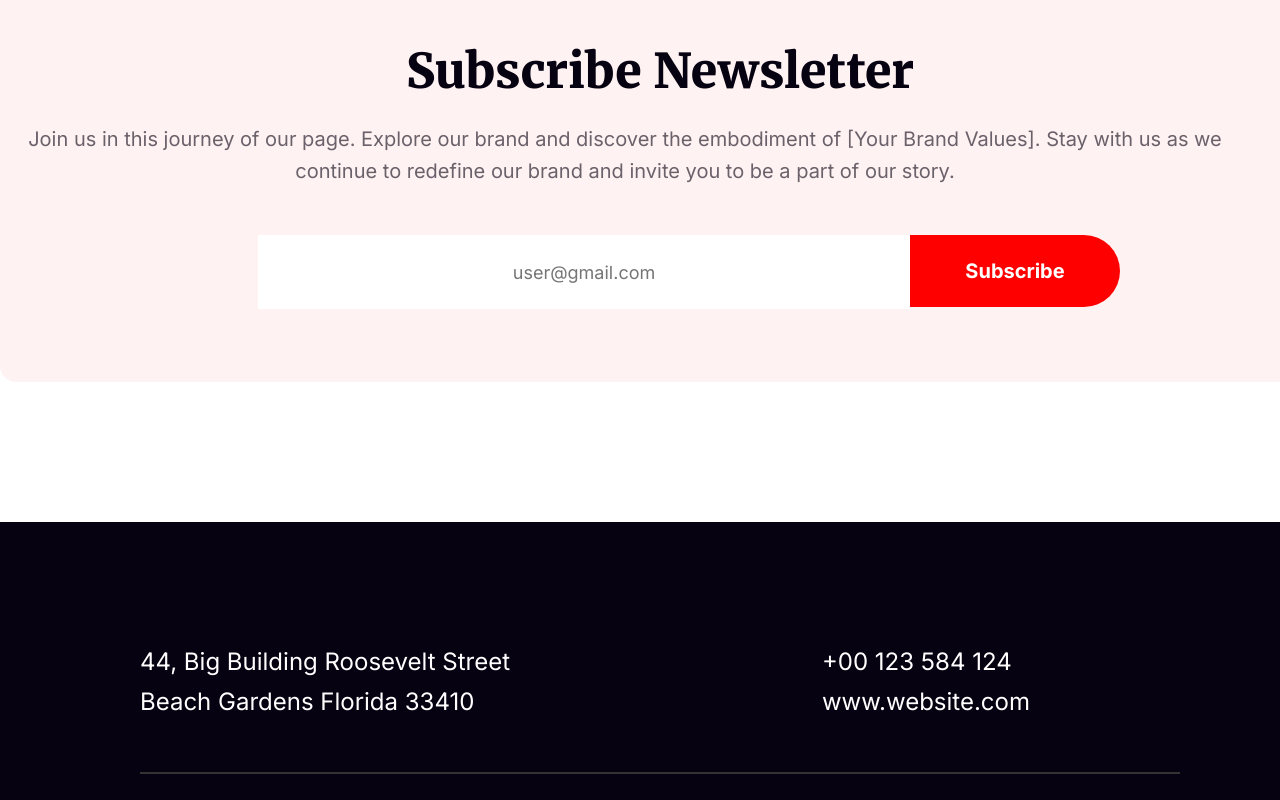
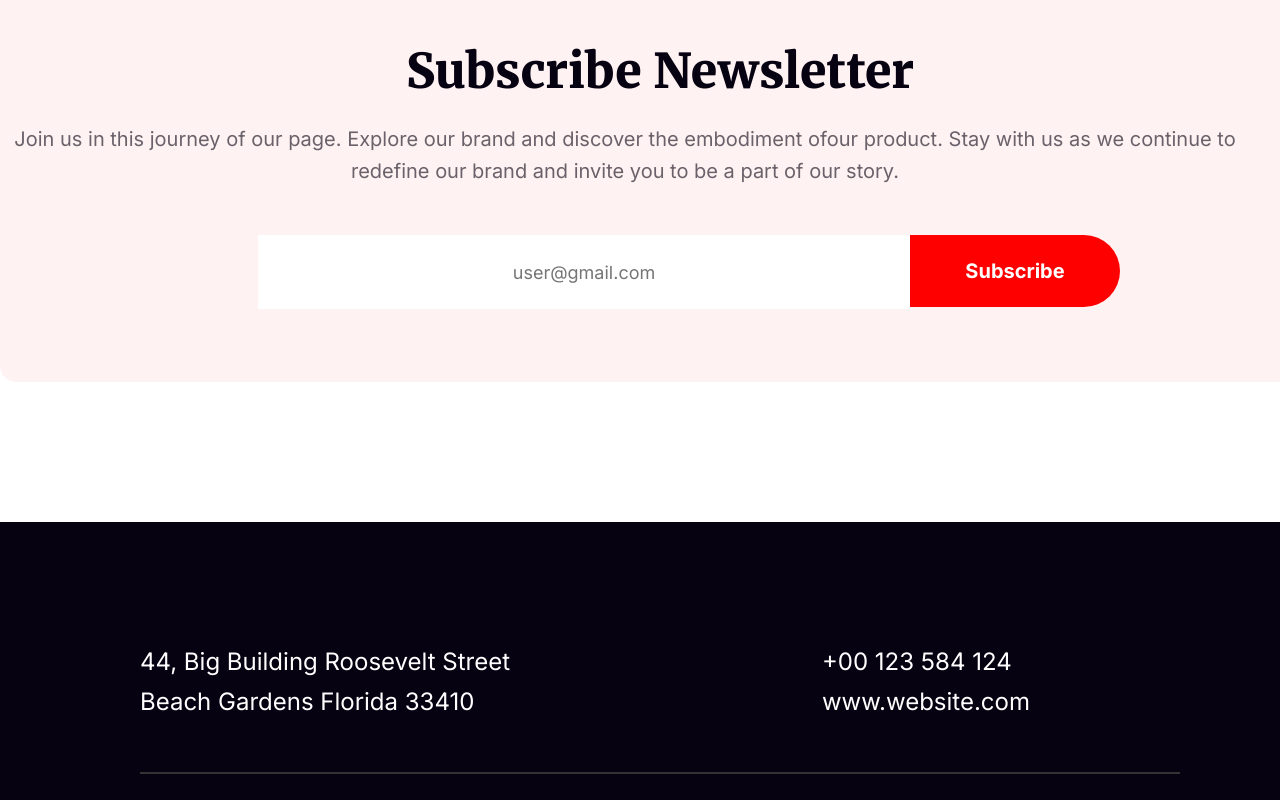
Before and after one commit to auishi22/Assignment-01, a plain HTML site: page index.html in a window 1280 px wide. Shown: the part 6040-6840 px from the top of the page. Drawn offline with Linux system fonts and the light colour scheme.

Commit message:
text edited

```diff
--- a/index.html
+++ b/index.html
@@ -127,8 +127,7 @@
                 </div>
                 <h3 class="subscriber-title">Subscribe Newsletter</h3>
                 <p class="description">
-                    Join us in this journey of our page. Explore our brand and discover the embodiment of [Your Brand
-                    Values]. Stay with us as we continue to redefine our brand and invite you to be a part of our story.
+                    Join us in this journey of our page. Explore our brand and discover the embodiment ofour product. Stay with us as we continue to redefine our brand and invite you to be a part of our story.
                 </p>
             </div>
             <div class="subscriber-btn">
```
